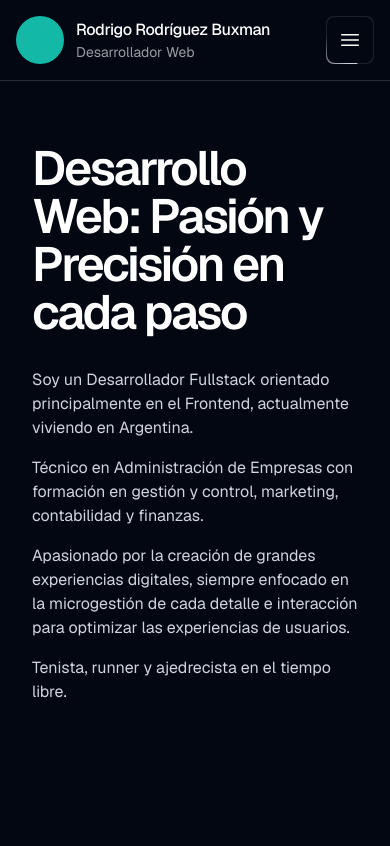
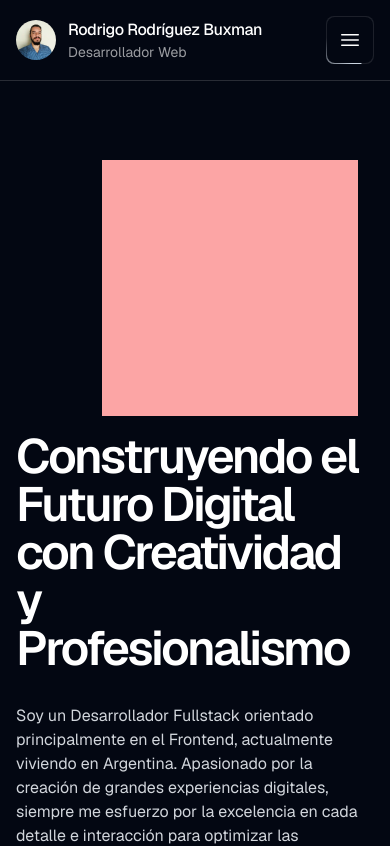
Before and after one commit to RdrBux/rdrbux-2024, a Next.js app: page /about in a window 390 px wide. Shown: the top 846 px of the page. Built offline with nearby package versions, Linux system fonts and the light colour scheme.

Commit message:
Add navbar menu. Change about. Styling

```diff
--- a/app/about/page.tsx
+++ b/app/about/page.tsx
@@ -1,17 +1,20 @@
 export default function Home() {
 	return (
-		<main>
-			<h1 className="text-5xl lg:text-6xl tracking-tighter font-semibold">Desarrollo Web: Pasión y Precisión en cada paso</h1>
+		<main className="max-w-3xl mx-auto">
 
-			<div className="text-gray-300 font-normal max-w-2xl mt-8">
+			<div className="w-64 aspect-square bg-red-300 float-right m-4"></div>
+			<h1 className="text-5xl lg:text-5xl leading-none tracking-tighter font-semibold">Construyendo el Futuro Digital con Creatividad y Profesionalismo</h1>
 
-				<p>Soy un Desarrollador Fullstack orientado principalmente en el Frontend, actualmente viviendo en Argentina.</p>
+			<div className="text-gray-300 font-normal mt-8">
 
-				<p className="mt-4">Técnico en Administración de Empresas con formación en gestión y control, marketing, contabilidad y finanzas.</p>
+				<p>Soy un Desarrollador Fullstack orientado principalmente en el Frontend, actualmente viviendo en Argentina. Apasionado por la creación de grandes experiencias digitales, siempre me esfuerzo por la excelencia en cada detalle e interacción para optimizar las experiencias de los usuarios.</p>
 
-				<p className="mt-4">Apasionado por la creación de grandes experiencias digitales, siempre enfocado en la microgestión de cada detalle e interacción para optimizar las experiencias de usuarios.</p>
+				<p className="mt-4">Utilizo tecnologías como <b>HTML, CSS, JavaScript, TypeScript, React, Next.js, Node.js, Tailwind</b> y herramientas de diseño como <b>Figma e Illustrator</b> para llevar mis diseños a la realidad.</p>
 
-				<p className="mt-4">Tenista, runner y ajedrecista en el tiempo libre.</p>
+				<p className="mt-4">Lo que más me atrae del desarrollo web es la capacidad de mejorar la calidad de vida de las personas mediante la creación de herramientas útiles y accesibles. Me inspiro especialmente en el desarrollo de interfaces de usuario, donde puedo fusionar mi creatividad con habilidades técnicas para crear experiencias digitales significativas y efectivas.</p>
+
+				<p className="mt-4">Además, cuento con formación como Técnico en Administración de Empresas, lo que me ha dotado de habilidades en gestión, control, marketing, economía, contabilidad y finanzas. Esta formación complementa mi enfoque técnico en el desarrollo web.</p>
+
 			</div>
 		</main>
 	)
--- a/app/layout.tsx
+++ b/app/layout.tsx
@@ -5,8 +5,8 @@ import Sidebar from "./ui/sidebar";
 import Navbar from "./ui/navbar";
 
 export const metadata: Metadata = {
-  title: "Create Next App",
-  description: "Generated by create next app",
+  title: "Rodrigo Rodríguez Buxman | Desarrollador Web",
+  description: "Portfolio de Rodrigo Rodríguez Buxman, Desarrollador Web Fullstack especializado en el Frontend.",
 };
 
 export default function RootLayout({
@@ -19,7 +19,7 @@ export default function RootLayout({
       <body className={`${GeistSans.className} antialiased bg-gray-950 text-white`}>
         <Navbar />
         <Sidebar />
-        <div className="lg:ml-64"><div className="max-w-[1440px] mx-auto px-8 py-36 lg:py-24">{children}</div></div>
+        <div className="lg:ml-64"><div className="max-w-[1440px] mx-auto px-4 lg:px-12 py-36 lg:py-24">{children}</div></div>
       </body>
     </html>
   );
--- a/app/ui/home/hero.tsx
+++ b/app/ui/home/hero.tsx
@@ -3,8 +3,8 @@ import HeroCards from "./hero-cards";
 export default function Hero() {
 	return (
 		<section>
-			<h1 className="text-5xl lg:text-6xl tracking-tighter font-semibold lg:text-center">Transformando grandes ideas en <br /> experiencias digitales únicas</h1>
-			<p className="text-white/60 mt-4 max-w-lg lg:text-center lg:mx-auto">¡Hola! Soy Rodrigo, un Desarrollador
+			<h1 className="text-5xl lg:text-6xl tracking-tighter font-semibold md:text-center">Transformando grandes ideas en <br /> experiencias digitales únicas</h1>
+			<p className="text-gray-400 mt-4 max-w-lg md:text-center md:mx-auto">¡Hola! Soy Rodrigo, un Desarrollador
 				Web Fullstack especializado en el Frontend,
 				apasionado por la creación de experiencias
 				digitales únicas
--- a/app/ui/lang-selector.tsx
+++ b/app/ui/lang-selector.tsx
@@ -31,7 +31,7 @@ export default function LangSelector() {
 
 			{
 				showMenu && (
-					<div className="rounded-lg p-1 bg-gray-950 absolute left-0 right-0 -top-[5.2rem] shadow">
+					<div className="rounded-lg p-1 bg-gray-950 border border-white/10 absolute left-0 right-0 -top-[5.2rem] shadow">
 						<ul className="flex flex-col gap-1">
 							<li>
 								<button className="text-sm rounded-lg w-full hover:bg-white/10 duration-100 px-4 py-2 flex items-center gap-3">
--- a/app/ui/nav-links.tsx
+++ b/app/ui/nav-links.tsx
@@ -9,7 +9,7 @@ export default function NavLinks() {
 
 	return (
 		<nav>
-			<ul className="flex flex-col gap-1 text-sm text-white/60">
+			<ul className="text-sm flex flex-col gap-1 text-white/60">
 				<li>
 					<Link href="/" className={`${pathname === '/' ? 'text-white bg-white/10' : ''} flex items-center gap-3 w-full px-4 py-2 rounded-lg hover:text-white duration-200`}>
 						{Home}
--- /dev/null
+++ b/app/ui/nav-menu.tsx
@@ -0,0 +1,80 @@
+'use client'
+
+import { useEffect, useRef, useState } from "react";
+import { Briefcase, Chat, GitHub, Hamburger, Home, LinkedIn, User } from "./icons";
+import LangSelector from "./lang-selector";
+import Link from "next/link";
+import { usePathname } from "next/navigation";
+
+export default function NavMenu() {
+	const [showMenu, setShowMenu] = useState(false)
+	const menu = useRef<HTMLDivElement>(null);
+	const pathname = usePathname();
+
+	useEffect(() => {
+		function handleClickOutside(e: MouseEvent) {
+			if (showMenu && menu.current && !menu.current.contains(e.target as HTMLElement)) {
+				console.log('hi')
+				setShowMenu(false);
+			}
+		}
+
+		document.addEventListener('click', handleClickOutside);
+
+		return () => {
+			document.removeEventListener('click', handleClickOutside);
+		}
+	}, [showMenu])
+
+	return (
+		<div className="">
+			<div className="w-12 aspect-square rounded-lg relative overflow-hidden bg-white/10">
+				<div className="absolute w-[150%] h-[150%] -left-1/4 -top-1/4 bg-[conic-gradient(rgb(203_213_225)_20deg,transparent_120deg)] animate-slow-spin"></div>
+				<button onClick={() => setShowMenu(prev => !prev)} className="absolute inset-[1px] rounded-lg bg-gray-950"><div className="w-full h-full grid place-content-center rounded-lg">{Hamburger}</div></button>
+			</div>
+
+			{showMenu && (
+				<div className="fixed top-20 left-0 w-screen h-screen bg-gray-950/90">
+					<div ref={menu} className="p-6 w-full flex flex-col gap-12 bg-gray-950 border-y border-white/10 rounded-b-lg">
+						<nav>
+							<ul className="flex flex-col gap-1 text-white/60">
+								<li>
+									<Link onClick={() => setTimeout(() => setShowMenu(false), 100)} href="/" className={`${pathname === '/' ? 'text-white bg-white/10' : ''} flex items-center gap-3 w-full px-4 py-2 rounded-lg hover:text-white duration-200`}>
+										{Home}
+										Inicio
+									</Link>
+								</li>
+								<li>
+									<Link onClick={() => setTimeout(() => setShowMenu(false), 100)} href="/projects" className={`${pathname === '/projects' ? 'text-white bg-white/10' : ''} flex items-center gap-3 w-full px-4 py-2 rounded-lg hover:text-white duration-200`}>{Briefcase}Proyectos</Link>
+								</li>
+								<li>
+									<Link onClick={() => setTimeout(() => setShowMenu(false), 100)} href="/about" className={`${pathname === '/about' ? 'text-white bg-white/10' : ''} flex items-center gap-3 w-full px-4 py-2 rounded-lg hover:text-white duration-200`}>{User}Sobre mí</Link>
+								</li>
+								<li>
+									<Link onClick={() => setTimeout(() => setShowMenu(false), 100)} href="/contact" className={`${pathname === '/contact' ? 'text-white bg-white/10' : ''} flex items-center gap-3 w-full px-4 py-2 rounded-lg hover:text-white duration-200`}>{Chat}Contacto</Link>
+								</li>
+							</ul>
+						</nav>
+
+						<ul className="flex flex-col gap-1">
+							<h5 className="text-white/60 font-medium text-sm mx-3 my-1 uppercase tracking-wider">Redes</h5>
+							<li>
+								<a href="https://www.linkedin.com/in/rdrbux/" target="_blank" rel="noopener noreferrer" className="text-white/60 flex items-center gap-3 w-full px-4 py-2 rounded-lg hover:text-white duration-200">{LinkedIn}LinkedIn</a>
+							</li>
+							<li>
+								<a href="https://github.com/RdrBux" target="_blank" rel="noopener noreferrer" className="text-white/60 flex items-center gap-3 w-full px-4 py-2 rounded-lg hover:text-white duration-200">
+									{GitHub}GitHub
+								</a>
+							</li>
+						</ul>
+
+						<div className="mt-auto">
+							<h5 className="text-white/60 font-medium text-sm mx-3 my-1 uppercase tracking-wider">Idioma</h5>
+							<LangSelector />
+						</div>
+					</div>
+				</div>
+			)}
+		</div>
+	)
+}
--- a/app/ui/navbar.tsx
+++ b/app/ui/navbar.tsx
@@ -1,22 +1,19 @@
 import Link from "next/link";
-import { Hamburger } from "./icons";
+import NavMenu from "./nav-menu";
 
 export default function Navbar() {
 	return (
 		<div className="fixed z-30 top-0 left-0 w-full">
 			<header className="lg:hidden backdrop-blur-3xl flex items-center justify-between p-4 bg-gray-950 border-b border-white/15">
 				<Link href="/" className="grid grid-cols-[auto_1fr] items-center gap-3">
-					<div className="h-12 aspect-square bg-teal-500 rounded-full"></div>
+					<img src="avatar.jpg" alt="Rodrigo Rodríguez Buxman" className="h-10 aspect-square rounded-full" />
 					<div className="">
 						<h4 className="font-medium tracking-tight">Rodrigo Rodríguez Buxman</h4>
 						<p className="text-white/60 text-sm">Desarrollador Web</p>
 					</div>
 				</Link>
 
-				<div className="w-12 aspect-square rounded-lg relative overflow-hidden bg-white/10">
-					<div className="absolute w-[150%] h-[150%] -left-1/4 -top-1/4 bg-[conic-gradient(rgb(203_213_225)_20deg,transparent_120deg)] animate-slow-spin"></div>
-					<button className="absolute inset-[1px] rounded-lg bg-gray-950"><div className="w-full h-full grid place-content-center rounded-lg">{Hamburger}</div></button>
-				</div>
+				<NavMenu />
 
 			</header>
 		</div>
--- a/app/ui/sidebar.tsx
+++ b/app/ui/sidebar.tsx
@@ -10,7 +10,7 @@ export default function Sidebar() {
 			<div className="h-64 w-[1px] absolute bg-gradient-to-b from-transparent via-white/60 to-transparent right-0 -top-10 animate-move-vertical"></div>
 			<aside className="flex flex-col gap-12 px-4 py-6 h-full">
 				<Link href="/" className="grid grid-cols-[auto_1fr] items-center gap-2">
-					<div className="h-10 aspect-square bg-teal-500 rounded-full"></div>
+					<img src="avatar.jpg" alt="Rodrigo Rodríguez Buxman" className="h-10 aspect-square rounded-full" />
 					<div className="text-sm">
 						<h4 className="font-medium tracking-tight">Rodrigo Rodríguez Buxman</h4>
 						<p className="text-white/60">Desarrollador Web</p>
```
Also changed, not shown: app/projects/page.tsx (+4 -4 lines), app/ui/home/featured-projects.tsx (+7 -4 lines), public/avatar.jpg (added).
